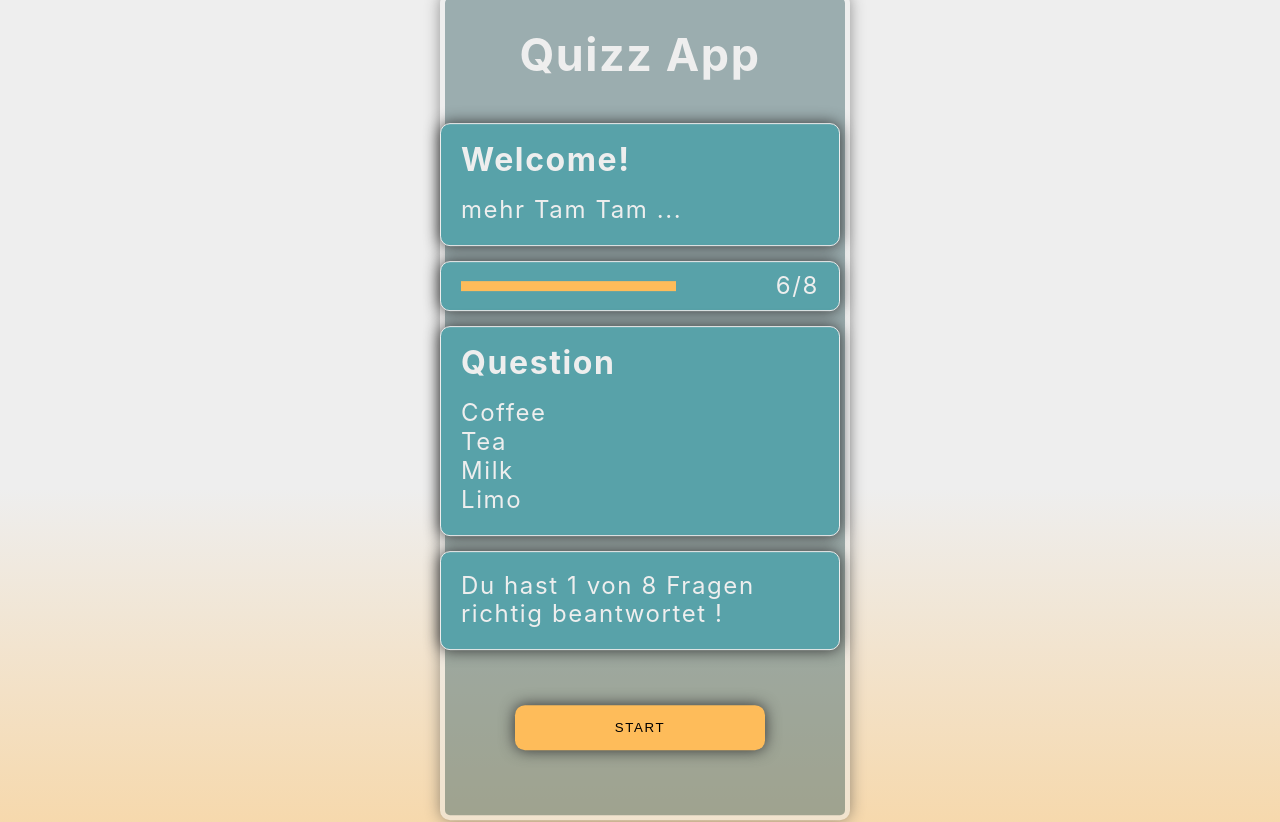
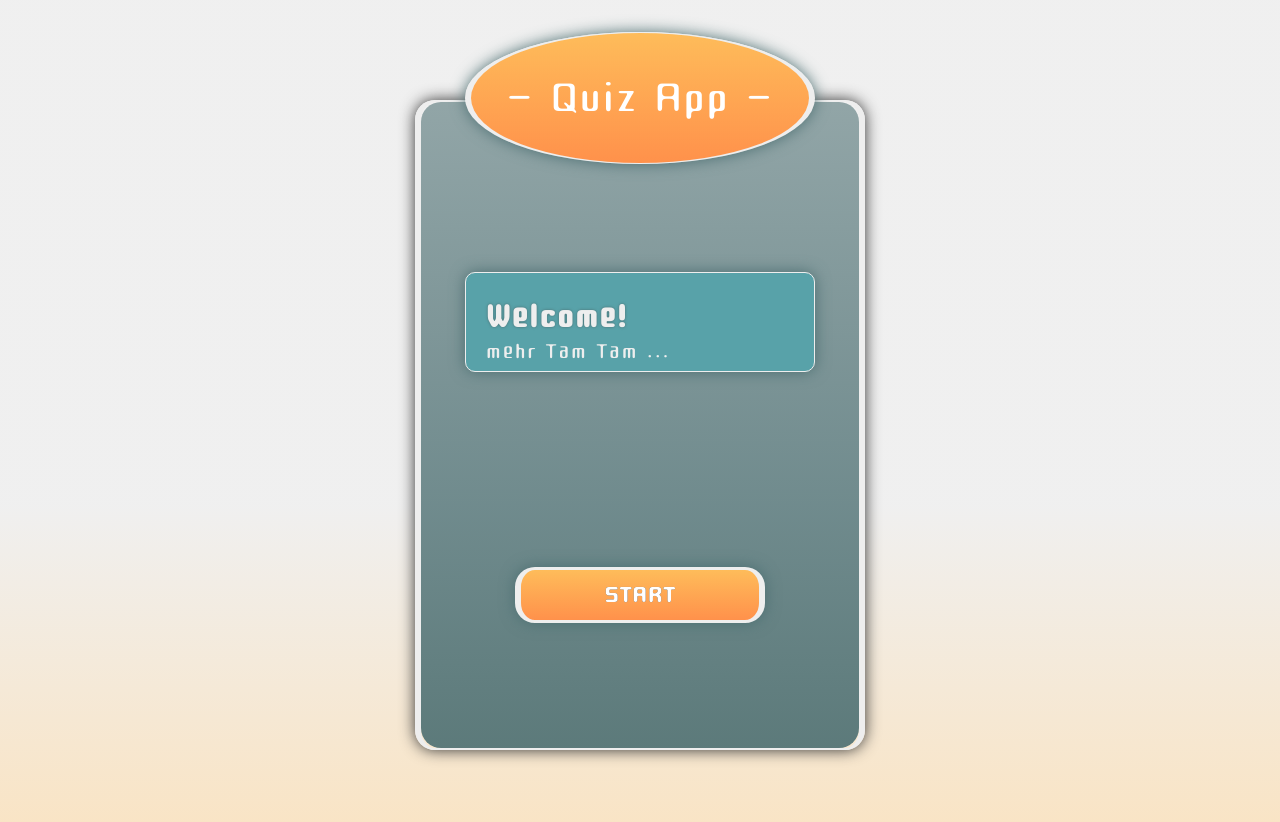
Before and after one commit to quarxz/quizapp, a React (Vite) app: page / in a window 1280 px wide. Shown: the top 822 px of the page. Built offline with nearby package versions, Linux system fonts and the light colour scheme.

Commit message:
css update

```diff
--- a/src/App.jsx
+++ b/src/App.jsx
@@ -10,17 +10,19 @@ import { ResultScreen } from "./components/ResultScreen";
 function App() {
   return (
     <div className={styles.board}>
-      <h1>Quizz App</h1>
+      <div className={styles["headline-background"]}>
+        <h1>- Quiz App -</h1>
+      </div>
       <WelcomeScreen />
-      <ProgressBar />
-      <GameScreen />
-      <ResultScreen />
+      {/* <ProgressBar /> */}
+      {/* <GameScreen /> */}
+      {/* <ResultScreen /> */}
 
       <div className={styles["button-bar"]}>
         <button>START</button>
         {/* <button>WEITER</button>
-      <button>CANCEL</button>
-      <button>HOME</button> */}
+        <button>CANCEL</button>
+        <button>HOME</button> */}
       </div>
     </div>
   );
--- a/src/App.module.css
+++ b/src/App.module.css
@@ -5,42 +5,91 @@
   text-align: center;
 }
 
+.headline-background {
+  position: absolute;
+  display: flex;
+  align-items: center;
+  flex-direction: column;
+
+  top: -30px;
+
+  width: 380px;
+  width: 80%;
+
+  z-index: 5;
+
+  padding: 65px 0 65px 0;
+  margin-top: -40px;
+
+  background-color: #4b6e71;
+  background-color: #ff914b;
+
+  border-radius: 50%;
+
+  border: 6px solid #febc5a;
+  border-color: #eee;
+
+  -webkit-box-shadow: 0px 0px 15px 0px #4b6e71;
+  box-shadow: 0px 0px 15px 0px #4b6e71;
+
+  background: rgb(254, 188, 90);
+  background: linear-gradient(
+    180deg,
+    rgba(254, 188, 90, 1) 0%,
+    rgba(255, 145, 75, 1) 100%
+  );
+
+  border-top: 1px solid #eee;
+  border-bottom: 1px solid #eee;
+}
+
 .board {
   position: relative;
   display: flex;
   align-items: center;
   flex-direction: column;
+
+  justify-content: space-around;
   gap: 15px;
 
   /* background-color: #58a2a9;
   background-color: #4b6e71; */
   /* background-color: #4bb6f3; */
 
-  /* border: 5px solid #eee; */
-  border-radius: 10px;
-  width: 50vh;
+  border: 6px solid #eee;
+  border-radius: 20px;
 
-  margin: 40vh auto 0;
+  width: 450px;
+  min-height: 650px;
+  margin: 45vh auto 0;
   transform: translateY(-40%);
 
-  padding: 40px 0 20px;
+  padding: 95px 0 20px;
+
+  -webkit-box-shadow: 0px 0px 15px 0px #333333;
+  box-shadow: 0px 0px 15px 0px #333333;
   z-index: 50;
+
+  border-top: 2px solid #eee;
+  border-bottom: 2px solid #eee;
 }
 .board::after {
   content: "";
   position: absolute;
   background-color: #4b6e71;
+  border-radius: 20px;
   top: 0;
-  left: 0;
   height: 100%;
-  width: 50vh;
-  border: 5px solid #eee;
-  border-radius: 10px;
-  opacity: 0.5;
+  width: 100%;
+  opacity: 0.9;
+  z-index: 0;
 
-  -webkit-box-shadow: 0px 0px 15px 0px #333333;
-  box-shadow: 0px 0px 15px 0px #333333;
-  z-index: 0;
+  background: rgb(135, 157, 159);
+  background: linear-gradient(
+    180deg,
+    rgba(135, 157, 159, 1) 0%,
+    rgba(75, 110, 113, 1) 100%
+  );
 }
 
 /* ToDo:  */
@@ -49,10 +98,16 @@
 .button-bar {
   display: flex;
   justify-content: center;
-  padding: 40px 0 40px 0;
+  flex-direction: column;
+  align-items: center;
+  padding: 20px 0;
 
-  border-radius: 10px;
+  border-radius: 20px;
   width: 400px;
+  width: 70%;
 
   z-index: 50;
+
+  /* border-top: 1px dashed #eee;
+  border-bottom: 1px dashed #ff914b; */
 }
--- a/src/components/GameScreen.jsx
+++ b/src/components/GameScreen.jsx
@@ -3,12 +3,12 @@ import styles from "./GameScreen.module.css";
 export function GameScreen() {
   return (
     <div className={styles["game-field"]}>
-      <h2>Question</h2>
+      <h2>- Questions -</h2>
       <ul>
-        <li>Coffee</li>
-        <li>Tea</li>
-        <li>Milk</li>
-        <li>Limo</li>
+        <li className={styles["answer-false"]}>#1 Coffee oder Tea ?</li>
+        <li className={styles["answer-true"]}>#2 Tea oder Coffee ?</li>
+        <li>#3 Milk oder Kakao ?</li>
+        <li>#4 Limo oder Cola ?</li>
       </ul>
     </div>
   );
--- a/src/components/GameScreen.module.css
+++ b/src/components/GameScreen.module.css
@@ -1,12 +1,28 @@
 .game-field {
-  padding: 20px;
-  border: 1px solid #eee;
-  border-radius: 10px;
-  width: 400px;
+  padding: 30px 20px;
+  border: 6px solid #eee;
+  border-radius: 20px;
+  width: 70%;
+  min-height: 250px;
 
   background-color: #58a2a9;
 
-  -webkit-box-shadow: 0px 0px 15px 0px #333333;
-  box-shadow: 0px 0px 15px 0px #333333;
+  -webkit-box-shadow: 0px 0px 15px 0px #4b6e71;
+  box-shadow: 0px 0px 15px 0px #4b6e71;
+
+  border-top: 1px solid #eee;
+  border-bottom: 1px solid #eee;
+
   z-index: 50;
+
+  text-align: center;
 }
+
+.answer-false {
+  color: rgb(255, 77, 0);
+  color: #ff914c;
+}
+
+.answer-true {
+  color: greenyellow;
+}
--- a/src/components/ProgressBar.module.css
+++ b/src/components/ProgressBar.module.css
@@ -4,28 +4,49 @@
   align-items: center;
 
   padding: 10px 20px;
-  border: 1px solid #eee;
-  border-radius: 10px;
+  border: 6px solid #eee;
+  border-radius: 20px;
   width: 400px;
+  width: 70%;
 
   background-color: #58a2a9;
 
-  -webkit-box-shadow: 0px 0px 15px 0px #333333;
-  box-shadow: 0px 0px 15px 0px #333333;
+  -webkit-box-shadow: 0px 0px 15px 0px #4b6e71;
+  box-shadow: 0px 0px 15px 0px #4b6e71;
 
   z-index: 50;
+
+  border-top: 1px solid #eee;
+  border-bottom: 1px solid #eee;
 }
 .progress-bar p {
   display: flex;
   align-items: center;
+  font-weight: 700;
+
+  text-shadow: 0px 0px 3px #4b6e71;
 }
 
 .progress-bar span.progress {
   display: flex;
   align-items: center;
-  background-color: #febc5a;
-  /* background-color: #ff914b; */
+  background-color: #ff914b;
   width: 60%;
-  height: 10px;
-  z-index: 100;
+  height: 15px;
+  z-index: 50;
+  -webkit-box-shadow: 0px 0px 15px 0px #4b6e71;
+  box-shadow: 0px 0px 15px 0px #4b6e71;
+
+  border: 5px solid #febc5a;
+  border-top: 3px solid #febc5a;
+  border-bottom: 4px solid #febc5a;
+
+  border-radius: 20px;
+
+  background: rgb(255, 145, 75);
+  background: linear-gradient(
+    180deg,
+    rgba(255, 145, 75, 1) 0%,
+    rgba(254, 188, 90, 1) 100%
+  );
 }
--- a/src/components/ResultScreen.module.css
+++ b/src/components/ResultScreen.module.css
@@ -6,8 +6,8 @@
 
   background-color: #58a2a9;
 
-  -webkit-box-shadow: 0px 0px 15px 0px #333333;
-  box-shadow: 0px 0px 15px 0px #333333;
+  -webkit-box-shadow: 0px 0px 15px 0px #4b6e71;
+  box-shadow: 0px 0px 15px 0px #4b6e71;
 
   z-index: 50;
 }
--- a/src/components/WelcomeScreen.module.css
+++ b/src/components/WelcomeScreen.module.css
@@ -2,12 +2,12 @@
   padding: 20px;
   border: 1px solid #eee;
   border-radius: 10px;
-  width: 400px;
+  width: 80%;
 
   background-color: #58a2a9;
 
-  -webkit-box-shadow: 0px 0px 15px 0px #333333;
-  box-shadow: 0px 0px 15px 0px #333333;
+  -webkit-box-shadow: 0px 0px 15px 0px #4b6e71;
+  box-shadow: 0px 0px 15px 0px #4b6e71;
 
   z-index: 50;
 }
--- a/src/index.css
+++ b/src/index.css
@@ -1,5 +1,11 @@
+@font-face {
+  font-family: "Cute Font";
+  src: url("./assets/fonts/Sixtyfour/Cute_Font/CuteFont-Regular.ttf");
+}
 :root {
   font-family: Inter, system-ui, Avenir, Helvetica, Arial, sans-serif;
+  font-family: "Cute Font";
+
   line-height: 1.5;
   font-weight: 400;
 
@@ -28,29 +34,36 @@ body {
   background: rgb(238, 238, 238);
   background: linear-gradient(
     180deg,
-    rgba(238, 238, 238, 1) 0%,
-    rgba(238, 238, 238, 1) 43%,
-    rgba(254, 188, 90, 0.8755063657407407) 100%
+    rgba(238, 238, 238, 0.9) 0%,
+    rgba(238, 238, 238, 0.9) 50%,
+    rgba(254, 188, 90, 0.5) 100%
   );
 }
 
 h1 {
-  margin-bottom: 30px;
-  font-size: 2.8rem;
+  font-family: "Cute Font", sans-serif;
+  font-weight: 400;
+  font-style: normal;
+  /* font-weight: bold; */
+  position: relative;
+  font-size: 4rem;
+  line-height: 0;
+  letter-spacing: 0.1rem;
+  color: #fff;
+}
+
+h2 {
+  margin-bottom: 10px;
+  font-size: 3rem;
   line-height: 1;
   letter-spacing: 0.1rem;
-  z-index: 50;
-}
-h2 {
-  margin-bottom: 20px;
-  font-size: 2rem;
-  line-height: 1;
-  letter-spacing: 0.1rem;
+
+  text-shadow: 0px 0px 3px #4b6e71;
 }
 
 p {
-  font-size: 1.5rem;
-  line-height: 1.2;
+  font-size: 2rem;
+  line-height: 0;
   letter-spacing: 0.1rem;
 }
 
@@ -59,31 +72,81 @@ ul {
 }
 
 ul li {
-  font-size: 1.5rem;
-  line-height: 1.2;
+  font-size: 2rem;
+  font-weight: bold;
+  line-height: 0.9;
   letter-spacing: 0.1rem;
 }
 
 button {
-  padding: 15px 20px;
+  font-family: "Cute Font";
+  padding: 25px 20px;
   width: 250px;
-  border: none;
-  border-radius: 10px;
+  border: 6px solid #ff914b;
+  border-style: solid;
+  border-radius: 20px;
   background-color: #febc5a;
 
   letter-spacing: 0.1rem;
 
-  -webkit-box-shadow: 0px 0px 15px 0px #333333;
-  box-shadow: 0px 0px 15px 0px #333333;
+  -webkit-box-shadow: 0px 0px 15px 0px #4b6e71;
+  box-shadow: 0px 0px 15px 0px #4b6e71;
+
+  text-shadow: 0px 0px 0px #333333;
+
+  font-weight: bold;
+  font-size: 2em;
+  line-height: 0;
+
+  background-color: #ff914b;
+  border-color: #febc5a;
+  border-color: #eee;
+  color: #fff;
+
+  margin: 10px;
+
+  /* -webkit-box-shadow: 0px 0px 0px 10px #ff914b;
+  box-shadow: 0px 0px 0px 10px #ff914b; */
+
+  border-top: 3px solid #febc5a;
+  border-bottom: 3px solid #febc5a;
+
+  border-top: 3px solid #eee;
+  border-bottom: 3px solid #eee;
+
+  background: rgb(254, 188, 90);
+  background: linear-gradient(
+    180deg,
+    rgba(254, 188, 90, 1) 0%,
+    rgba(255, 145, 75, 1) 100%
+  );
 }
 
 button:hover {
   cursor: pointer;
 
-  border: none;
-  border-radius: 10px;
-  background-color: blueviolet;
-  background-color: #58a2a9;
-  background-color: #ff914b;
+  border: 6px solid;
+  border-radius: 20px;
+
+  background-color: #febc5a;
+
+  border-color: #febc5a;
   color: #fff;
+
+  border: 6px solid #ff914b;
+  border: 6px solid #eee;
+  /* border-style: dashed; */
+
+  border-top: 3px solid #ff914b;
+  border-bottom: 3px solid #ff914b;
+
+  border-top: 3px solid #eee;
+  border-bottom: 3px solid #eee;
+
+  background: rgb(255, 145, 75);
+  background: linear-gradient(
+    180deg,
+    rgba(255, 145, 75, 1) 0%,
+    rgba(254, 188, 90, 1) 100%
+  );
 }
```
Also changed, not shown: src/assets/fonts/Sixtyfour/Cute_Font/CuteFont-Regular.ttf (added), src/assets/fonts/Sixtyfour/Cute_Font/OFL.txt (added).
